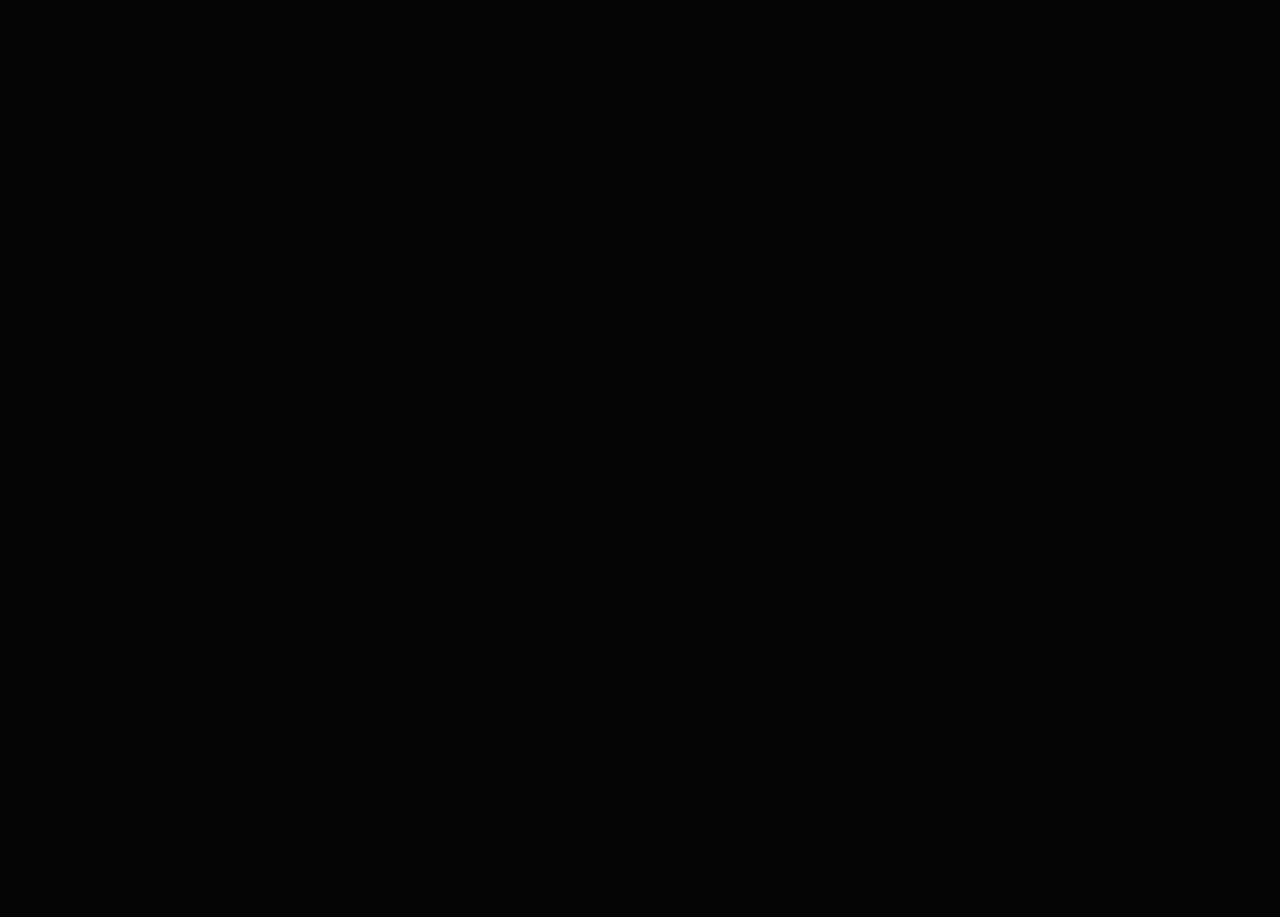
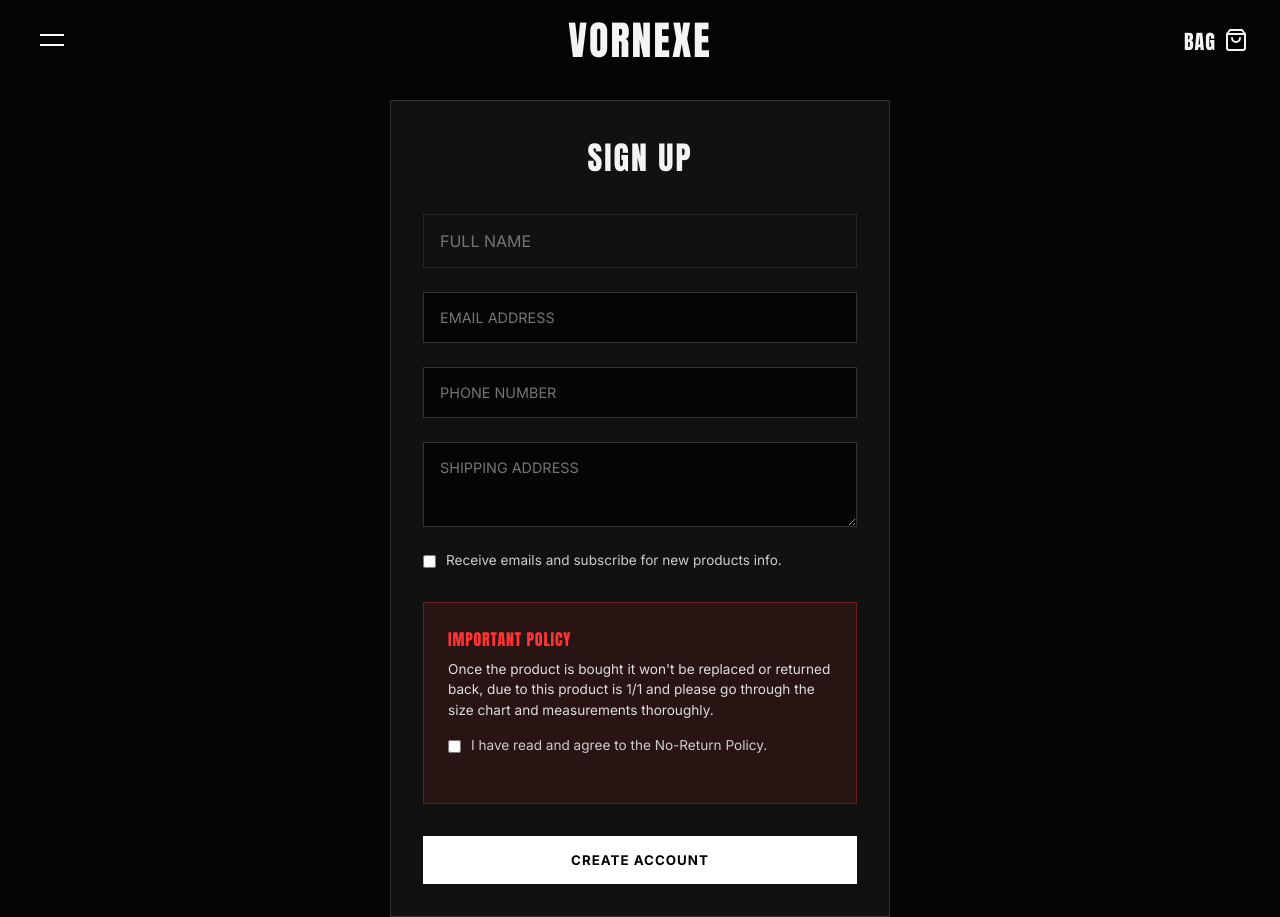
Before and after one commit to isadityax2005-cell/vornexe, a React (Vite) app in the folder vornexe-frontend/: page /signup in a window 1280 px wide. Before the commit this address had no page. Before the commit the page ends 800 px from the top, so only its background shows below. Built offline with nearby package versions, Linux system fonts and the light colour scheme.

Commit message:
Add Signup and About Us pages

```diff
--- a/vornexe-frontend/src/App.jsx
+++ b/vornexe-frontend/src/App.jsx
@@ -9,6 +9,8 @@
 import AdminDashboard from './pages/admin/AdminDashboard';
 import AdminProducts from './pages/admin/AdminProducts';
 import AdminOrders from './pages/admin/AdminOrders';
+import Signup from './pages/Signup';
+import AboutUs from './pages/AboutUs';
 import useAdminAuth from './hooks/useAdminAuth';
 
 // Protected Route Wrapper for Admin
@@ -27,6 +29,8 @@
         <Route path="/shop" element={<Shop />} />
         <Route path="/shop/:id" element={<ProductDetail />} />
         <Route path="/checkout/:id" element={<Checkout />} />
+        <Route path="/signup" element={<Signup />} />
+        <Route path="/about" element={<AboutUs />} />
 
         {/* Admin Routes */}
         <Route path="/admin/login" element={<AdminLogin />} />
--- a/vornexe-frontend/src/components/layout/HeroSection.jsx
+++ b/vornexe-frontend/src/components/layout/HeroSection.jsx
@@ -32,7 +32,7 @@
         <Link to="/foundation">FOUNDATION</Link>
         <Link to="/terms">TERMS</Link>
         <Link to="/privacy">PRIVACY POLICY</Link>
-        <Link to="/cookie">COOKIE POLICY</Link>
+        <Link to="/about">ABOUT US</Link>
       </div>
     </section>
   );
--- /dev/null
+++ b/vornexe-frontend/src/pages/AboutUs.css
@@ -0,0 +1,63 @@
+.about-page {
+  padding-top: 100px;
+  min-height: 100vh;
+  display: flex;
+  justify-content: center;
+  align-items: center;
+  background-color: var(--color-background);
+  color: var(--color-text);
+}
+
+.about-container {
+  display: flex;
+  max-width: 1000px;
+  width: 90%;
+  margin: 0 auto;
+  gap: 4rem;
+  align-items: center;
+}
+
+.about-content {
+  flex: 1;
+}
+
+.about-content h1 {
+  font-size: 2.5rem;
+  margin-bottom: 2rem;
+  letter-spacing: 2px;
+}
+
+.about-text {
+  display: flex;
+  flex-direction: column;
+  gap: 1.5rem;
+}
+
+.about-text p {
+  font-size: 1.1rem;
+  line-height: 1.6;
+  color: #ccc;
+}
+
+.about-image {
+  flex: 1;
+  display: flex;
+  justify-content: center;
+  align-items: center;
+}
+
+.about-logo {
+  max-width: 100%;
+  height: auto;
+  opacity: 0.8;
+  filter: drop-shadow(0 0 20px rgba(255, 255, 255, 0.1));
+}
+
+@media (max-width: 768px) {
+  .about-container {
+    flex-direction: column;
+    text-align: center;
+    gap: 2rem;
+    padding: 2rem 0;
+  }
+}
--- /dev/null
+++ b/vornexe-frontend/src/pages/AboutUs.jsx
@@ -0,0 +1,36 @@
+import React from 'react';
+import Header from '../components/layout/Header';
+import './AboutUs.css';
+
+const AboutUs = () => {
+  return (
+    <>
+      <Header />
+      <main className="about-page">
+        <div className="about-container animate-fade-in">
+          <div className="about-content">
+            <h1>ABOUT VORNEXE</h1>
+
+            <div className="about-text">
+              <p>
+                Welcome to Vornexe – a curated vintage thrift store based in India.
+              </p>
+              <p>
+                We are dedicated to bringing you the most unique crafted clothes, exclusive finds, and 1-of-1 pieces. Our collection is handpicked for individuals who appreciate the art of vintage fashion, distinct styles, and rare graphics that you won't find anywhere else.
+              </p>
+              <p>
+                At Vornexe, we believe in the beauty of individuality. Every piece in our store tells its own story, carefully selected to offer something truly special for people who love standing out.
+              </p>
+            </div>
+          </div>
+
+          <div className="about-image">
+            <img src="/VORNEXE_LOGO.png" alt="Vornexe Logo" className="about-logo" />
+          </div>
+        </div>
+      </main>
+    </>
+  );
+};
+
+export default AboutUs;
--- /dev/null
+++ b/vornexe-frontend/src/pages/Signup.css
@@ -0,0 +1,124 @@
+.signup-page {
+  padding-top: 100px;
+  min-height: 100vh;
+  display: flex;
+  justify-content: center;
+  align-items: center;
+  background-color: var(--color-background);
+  color: var(--color-text);
+}
+
+.signup-container {
+  width: 100%;
+  max-width: 500px;
+  padding: 2rem;
+  background-color: #111;
+  border: 1px solid #333;
+}
+
+.signup-container h1 {
+  font-size: 2rem;
+  margin-bottom: 2rem;
+  text-align: center;
+  letter-spacing: 2px;
+}
+
+.form-group {
+  margin-bottom: 1.5rem;
+}
+
+.form-group input,
+.form-group textarea {
+  width: 100%;
+  padding: 1rem;
+  background-color: #050505;
+  border: 1px solid #333;
+  color: #fff;
+  font-family: inherit;
+  font-size: 0.9rem;
+  transition: border-color 0.3s ease;
+}
+
+.form-group input:focus,
+.form-group textarea:focus {
+  outline: none;
+  border-color: #666;
+}
+
+.checkbox-group {
+  display: flex;
+  align-items: flex-start;
+  gap: 10px;
+  margin-bottom: 1.5rem;
+}
+
+.checkbox-group input[type="checkbox"] {
+  margin-top: 4px;
+  accent-color: #fff;
+  cursor: pointer;
+}
+
+.checkbox-group label {
+  font-size: 0.85rem;
+  line-height: 1.4;
+  color: #ccc;
+  cursor: pointer;
+}
+
+.policy-section {
+  margin: 2rem 0;
+  padding: 1.5rem;
+  background-color: rgba(255, 51, 51, 0.1);
+  border: 1px solid rgba(255, 51, 51, 0.3);
+}
+
+.policy-section h3 {
+  font-size: 1rem;
+  color: #ff3333;
+  margin-bottom: 0.5rem;
+}
+
+.policy-section p {
+  font-size: 0.85rem;
+  line-height: 1.5;
+  color: #ddd;
+  margin-bottom: 1rem;
+}
+
+.submit-btn {
+  width: 100%;
+  padding: 1rem;
+  background-color: #fff;
+  color: #000;
+  border: none;
+  font-weight: 600;
+  letter-spacing: 1px;
+  cursor: pointer;
+  transition: all 0.3s ease;
+}
+
+.submit-btn:hover {
+  background-color: #ddd;
+}
+
+.success-message {
+  text-align: center;
+  padding: 2rem 0;
+}
+
+.success-message h2 {
+  font-size: 1.5rem;
+  margin-bottom: 1rem;
+  color: #4CAF50;
+}
+
+.success-message p {
+  color: #aaa;
+}
+
+@media (max-width: 768px) {
+  .signup-container {
+    padding: 1.5rem;
+    margin: 1rem;
+  }
+}
--- /dev/null
+++ b/vornexe-frontend/src/pages/Signup.jsx
@@ -0,0 +1,134 @@
+import React, { useState } from 'react';
+import Header from '../components/layout/Header';
+import './Signup.css';
+
+const Signup = () => {
+  const [formData, setFormData] = useState({
+    name: '',
+    email: '',
+    phone: '',
+    address: '',
+    subscribe: false,
+    agreePolicy: false
+  });
+
+  const [submitted, setSubmitted] = useState(false);
+
+  const handleChange = (e) => {
+    const { name, value, type, checked } = e.target;
+    setFormData({
+      ...formData,
+      [name]: type === 'checkbox' ? checked : value
+    });
+  };
+
+  const handleSubmit = (e) => {
+    e.preventDefault();
+    if (!formData.agreePolicy) {
+      alert("You must agree to the Return Policy to sign up.");
+      return;
+    }
+    setSubmitted(true);
+  };
+
+  return (
+    <>
+      <Header />
+      <main className="signup-page">
+        <div className="signup-container animate-fade-in">
+          <h1>SIGN UP</h1>
+
+          {submitted ? (
+            <div className="success-message">
+              <h2>Welcome to Vornexe</h2>
+              <p>Your account has been created successfully.</p>
+            </div>
+          ) : (
+            <form onSubmit={handleSubmit} className="signup-form">
+              <div className="form-group">
+                <input
+                  type="text"
+                  name="name"
+                  placeholder="FULL NAME"
+                  value={formData.name}
+                  onChange={handleChange}
+                  required
+                />
+              </div>
+
+              <div className="form-group">
+                <input
+                  type="email"
+                  name="email"
+                  placeholder="EMAIL ADDRESS"
+                  value={formData.email}
+                  onChange={handleChange}
+                  required
+                />
+              </div>
+
+              <div className="form-group">
+                <input
+                  type="tel"
+                  name="phone"
+                  placeholder="PHONE NUMBER"
+                  value={formData.phone}
+                  onChange={handleChange}
+                  required
+                />
+              </div>
+
+              <div className="form-group">
+                <textarea
+                  name="address"
+                  placeholder="SHIPPING ADDRESS"
+                  value={formData.address}
+                  onChange={handleChange}
+                  rows="3"
+                  required
+                ></textarea>
+              </div>
+
+              <div className="checkbox-group">
+                <input
+                  type="checkbox"
+                  id="subscribe"
+                  name="subscribe"
+                  checked={formData.subscribe}
+                  onChange={handleChange}
+                />
+                <label htmlFor="subscribe">
+                  Receive emails and subscribe for new products info.
+                </label>
+              </div>
+
+              <div className="policy-section">
+                <h3>IMPORTANT POLICY</h3>
+                <p>
+                  Once the product is bought it won't be replaced or returned back, due to this product is 1/1 and please go through the size chart and measurements thoroughly.
+                </p>
+                <div className="checkbox-group">
+                  <input
+                    type="checkbox"
+                    id="agreePolicy"
+                    name="agreePolicy"
+                    checked={formData.agreePolicy}
+                    onChange={handleChange}
+                    required
+                  />
+                  <label htmlFor="agreePolicy">
+                    I have read and agree to the No-Return Policy.
+                  </label>
+                </div>
+              </div>
+
+              <button type="submit" className="submit-btn">CREATE ACCOUNT</button>
+            </form>
+          )}
+        </div>
+      </main>
+    </>
+  );
+};
+
+export default Signup;
```
Also changed, not shown: 1 other file (tests, documents, lock files or other folders).
